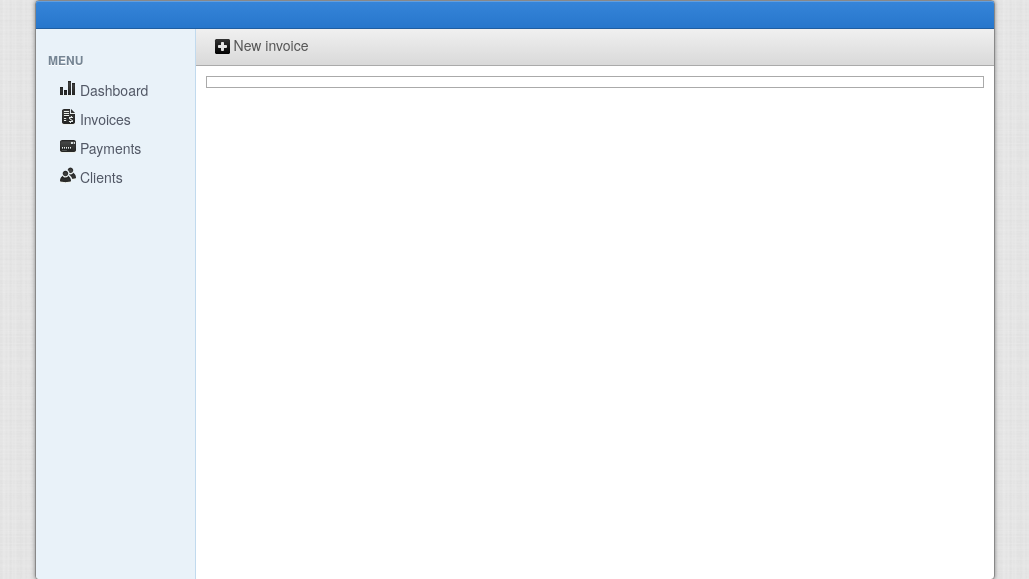
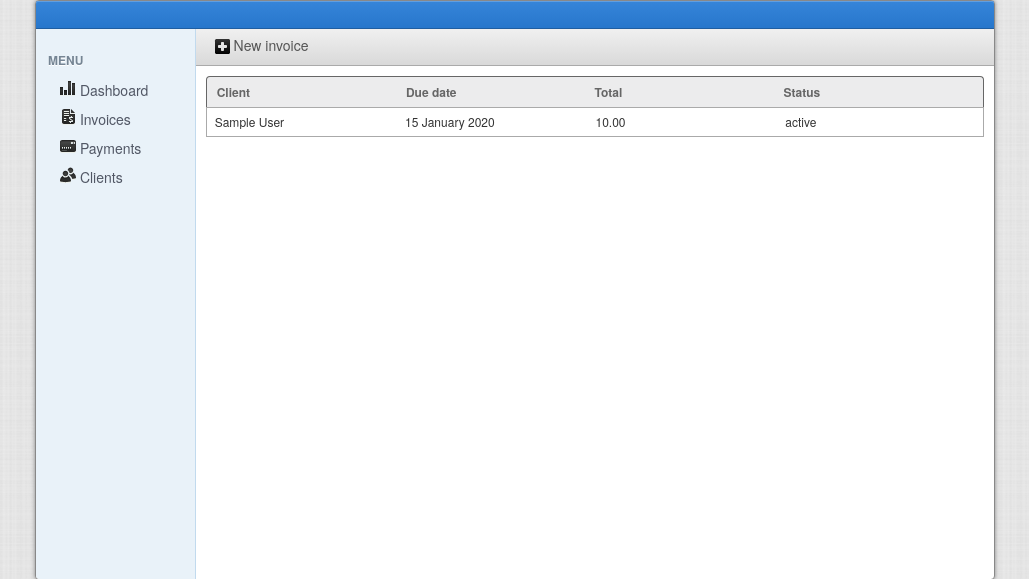
Before and after one commit to sanjeevan/nanoinvoice, a Flask app: page /invoice/ in a window 1280 px wide. Shown: the part 60-639 px from the top of the page, without its empty margins (125-1154 px from the left). Run offline with Flask 3, Linux system fonts and the light colour scheme; a user stored in the database is signed in; tables that the repository leaves empty hold one stand-in row (values such as "Sample post"); parts of the project's set-up code (start-up, migrations or seed data) failed here and were passed over.

Commit message:
Latest changes

```diff
--- /dev/null
+++ b/nano/static/css/nano/sass/_invoice.scss
@@ -0,0 +1,7 @@
+
+.invoice-data-list {
+  .col {
+    width: 200px;
+  }
+
+}
--- a/nano/static/css/nano/sass/_shared.scss
+++ b/nano/static/css/nano/sass/_shared.scss
@@ -103,17 +103,30 @@ h1 {
   text-align: center;
 }
 
+.data-list-wrapper {
+  margin: 10px;
+
+  .col {
+    display: table-cell;
+  }
+}
+
+
+.data-list-header {
+  @include panel-header2();
+  font-size: 12px;
+}
+
 .data-list {
-
   @include box-sizing(border-box);
 
-  margin: 10px;
   border: 1px solid #aaaaaa;
 
   .row {
     background-color: #fff;
-    border-bottom: 1px solid #aaaaaa;
-    padding: 5px;
+    border-bottom: 1px solid #ececec;
+    padding: 8px;
+    font-size: 12px;
   }
 
   .row:hover {
--- a/nano/static/css/nano/sass/screen.scss
+++ b/nano/static/css/nano/sass/screen.scss
@@ -13,6 +13,7 @@
 @import "buttons";
 @import "forms";
 @import "flash";
+@import "invoice";
 
 .container {
   @include container;
--- a/nano/static/css/nano/stylesheets/screen.css
+++ b/nano/static/css/nano/stylesheets/screen.css
@@ -154,24 +154,54 @@ h1 {
 }
 
 /* line 106, ../sass/_shared.scss */
+.data-list-wrapper {
+  margin: 10px;
+}
+/* line 109, ../sass/_shared.scss */
+.data-list-wrapper .col {
+  display: table-cell;
+}
+
+/* line 115, ../sass/_shared.scss */
+.data-list-header {
+  -moz-border-bottom-colors: none;
+  -moz-border-left-colors: none;
+  -moz-border-right-colors: none;
+  -moz-border-top-colors: none;
+  background-color: #ECECED;
+  background-image: -moz-linear-gradient(center top, #f7f8f8, #dbdbdc);
+  background-repeat: repeat-x;
+  border-color: #AAAAAA #AAAAAA -moz-use-text-color;
+  border-image: none;
+  border-radius: 4px 4px 0 0;
+  border-style: solid solid none;
+  border-width: 1px 1px 0;
+  margin: 0 auto;
+  padding: 9px 10px;
+  font-weight: bold;
+  color: #666;
+  font-size: 12px;
+}
+
+/* line 120, ../sass/_shared.scss */
 .data-list {
   -webkit-box-sizing: border-box;
   -moz-box-sizing: border-box;
   box-sizing: border-box;
-  margin: 10px;
   border: 1px solid #aaaaaa;
 }
-/* line 113, ../sass/_shared.scss */
+/* line 125, ../sass/_shared.scss */
 .data-list .row {
   background-color: #fff;
-  border-bottom: 1px solid #aaaaaa;
-  padding: 5px;
+  border-bottom: 1px solid #ececec;
+  padding: 8px;
+  font-size: 12px;
 }
-/* line 119, ../sass/_shared.scss */
+/* line 132, ../sass/_shared.scss */
 .data-list .row:hover {
   background-color: #ececec;
 }
-/* line 123, ../sass/_shared.scss */
+/* line 136, ../sass/_shared.scss */
 .data-list .row:last-child {
   border-bottom: none;
 }
@@ -538,7 +568,12 @@ ul.flashes {
   background-color: #fff;
 }
 
-/* line 17, ../sass/screen.scss */
+/* line 3, ../sass/_invoice.scss */
+.invoice-data-list .col {
+  width: 200px;
+}
+
+/* line 18, ../sass/screen.scss */
 .container {
   *zoom: 1;
   max-width: 960px;
--- a/nano/templates/invoice/index.html
+++ b/nano/templates/invoice/index.html
@@ -9,14 +9,24 @@
 
   {% else %}
 
-  <div class="data-list">
-
-    {% for invoice in invoices %}
-      <div class="row">
-      </div>
-    {% endfor %}
-
-  </table>
+  <div class="data-list-wrapper invoice-data-list">
+    <div class="data-list-header">
+      <div class="col name">Client</div>
+      <div class="col due">Due date</div>
+      <div class="col total">Total</div>
+      <div class="col status">Status</div>
+    </div>
+    <div class="data-list">
+      {% for invoice in invoices %}
+        <div class="row">
+          <div class="col name">{{ invoice.contact.first_name }} {{ invoice.contact.last_name }}</div>
+          <div class="col due">{{ invoice.due_date.strftime('%d %B %Y') }}</div>
+          <div class="col total">{{ invoice.total }}</div>
+          <div class="col status">{{ invoice.status }}</div>
+        </div>
+      {% endfor %}
+    </div>
+  </div>
 
   {% endif %}
 
```
Also changed, not shown: nano/templates/client/index.html (+6 -2 lines).
